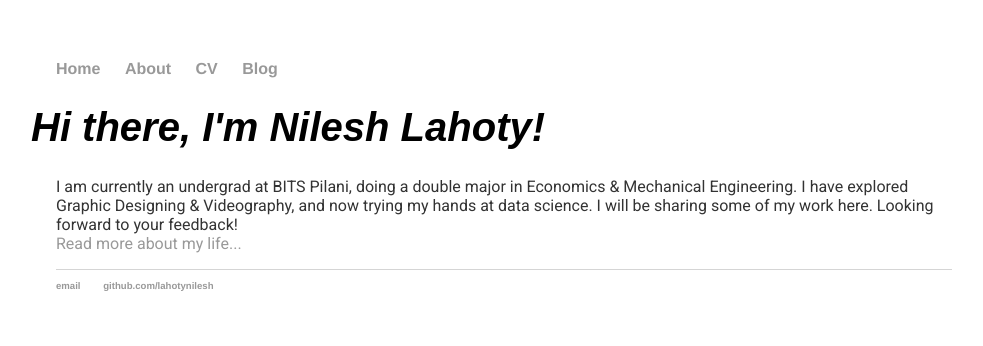
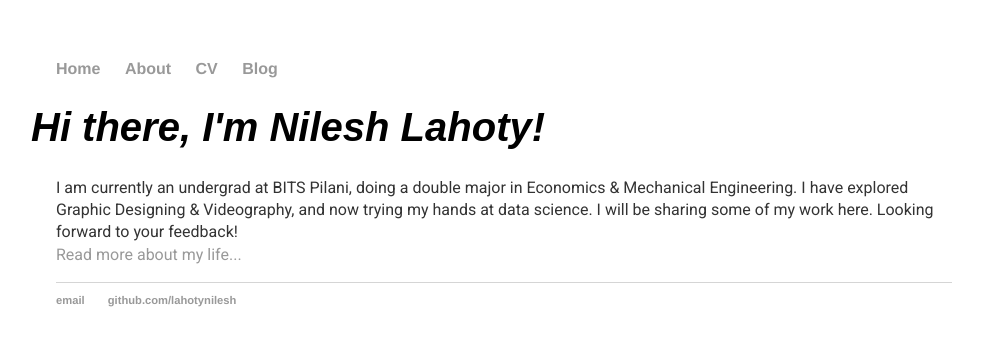
Before and after one commit to lahotynilesh/lahotynilesh.github.io, a Jekyll site: the page built from index.html, in a window 1280 px wide. Shown: the top 346 px of the page, without its empty margins (136-1119 px from the left). Built offline with Jekyll 4.4.1, drawn with Linux system fonts in a browser that asks for light colours; some web fonts are replaced.

Commit message:
Update main.css

```diff
--- a/css/main.css
+++ b/css/main.css
@@ -30,12 +30,12 @@ h1 {
 p {
     font-family: "Roboto", serif;
     font-size: 1em;
-    line-height: 1.2em;
+    line-height: 1.4em;
     color: #333;
 }
 footer {
     border-top: 1px solid #d5d5d5;
-    font-size: .6em;
+    font-size: .7em;
 }
 
 ul.posts {
```
